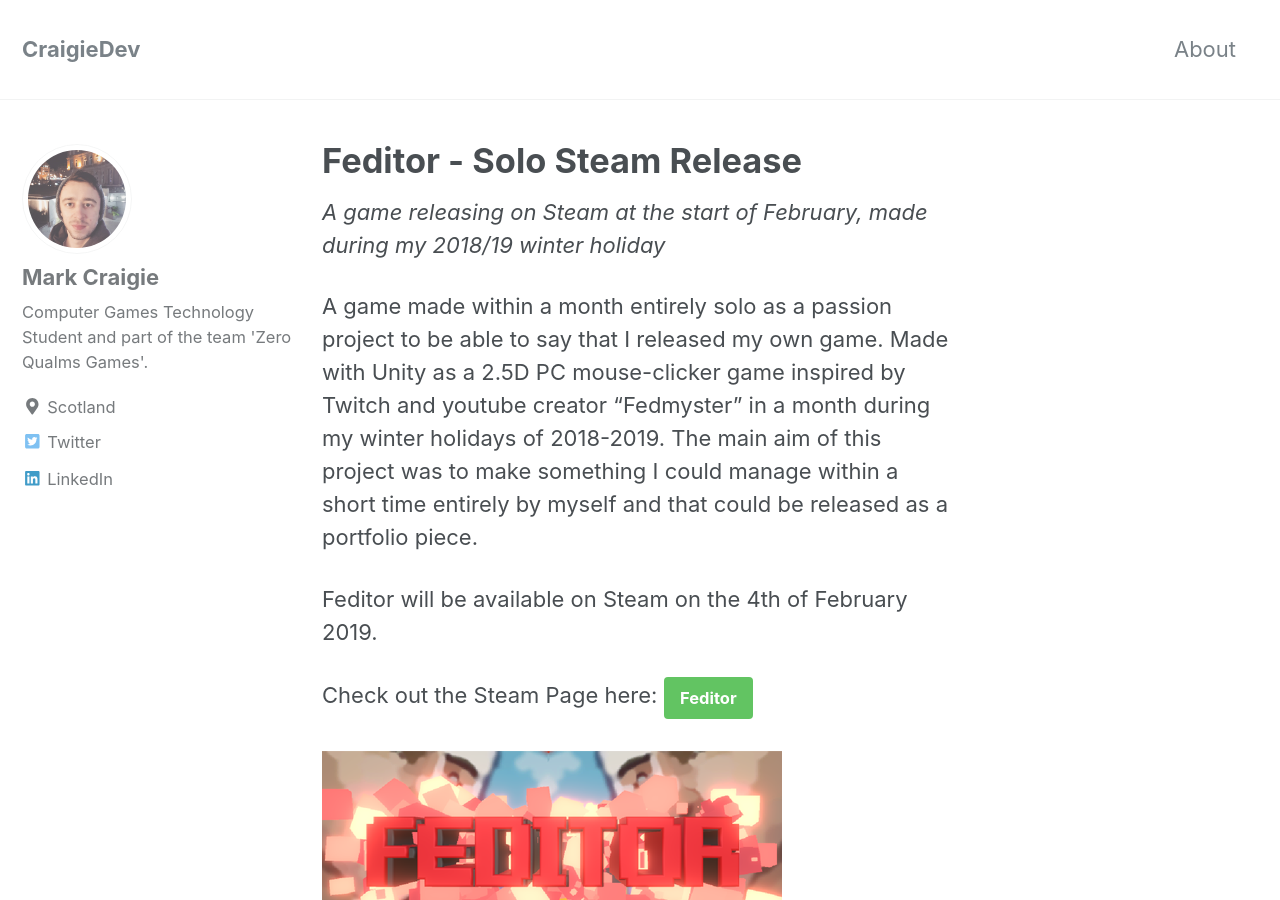
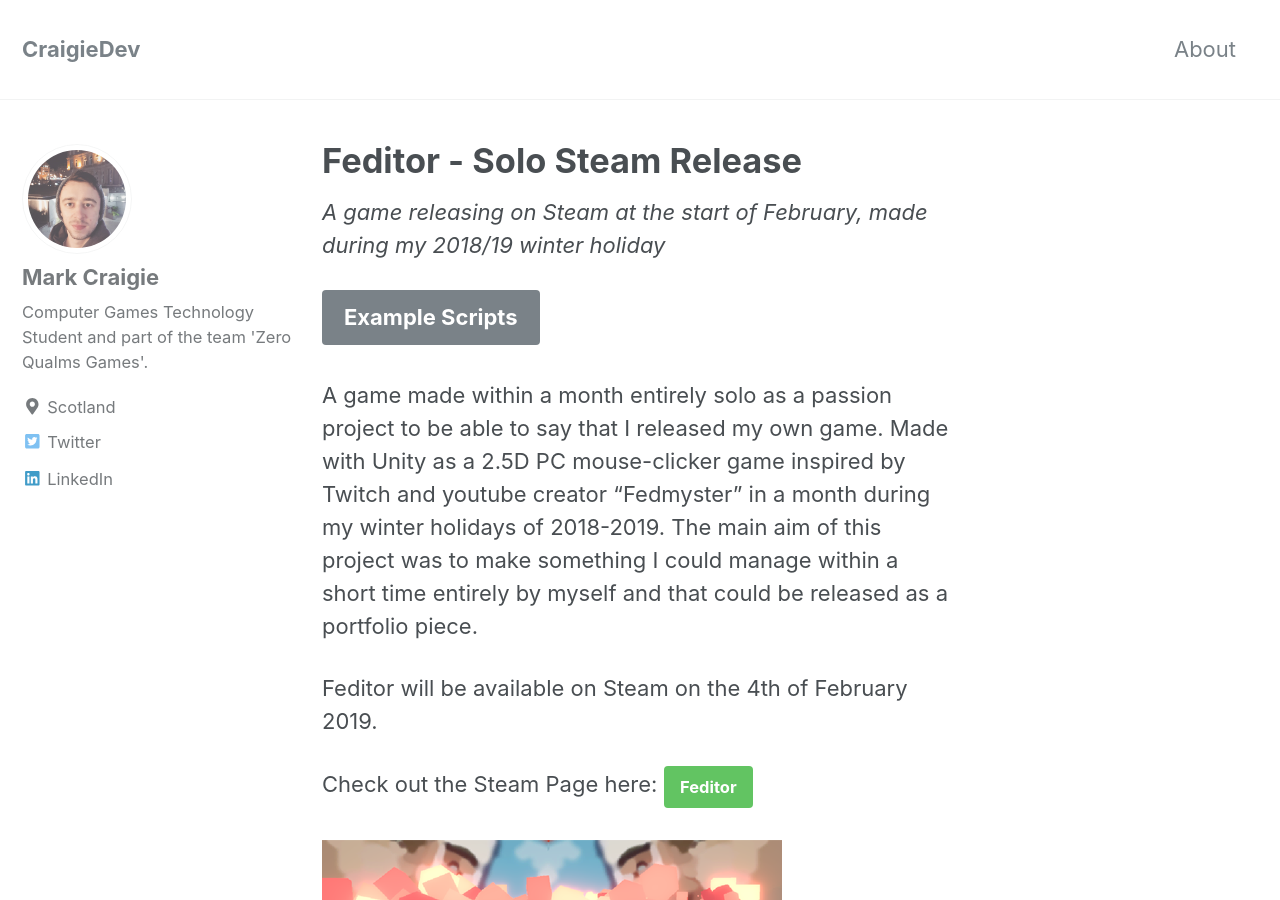
Before and after one commit to LeSmurk/CraigieDev, a Jekyll site: the page built from _pages/feditor.md, in a window 1280 px wide and 900 px high. Built offline with Jekyll 4.4.1, drawn with Linux system fonts in a browser that asks for light colours; nearby versions of some CDN libraries.

Commit message:
Update feditor.md

```diff
--- a/_pages/feditor.md
+++ b/_pages/feditor.md
@@ -4,6 +4,8 @@ permalink: /pages/feditor
 ---
 
 *A game releasing on Steam at the start of February, made during my 2018/19 winter holiday*
+
+[Example Scripts]({{"https://github.com/LeSmurk/ExampleCode/tree/master/Feditor"}}){: .btn .btn--primary .btn--large}
 
 A game made within a month entirely solo as a passion project to be able to say that I released my own game. Made with Unity as a 2.5D PC mouse-clicker game inspired by Twitch and youtube creator "Fedmyster" in a month during my winter holidays of 2018-2019. The main aim of this project was to make something I could manage within a short time entirely by myself and that could be released as a portfolio piece.
 
```
